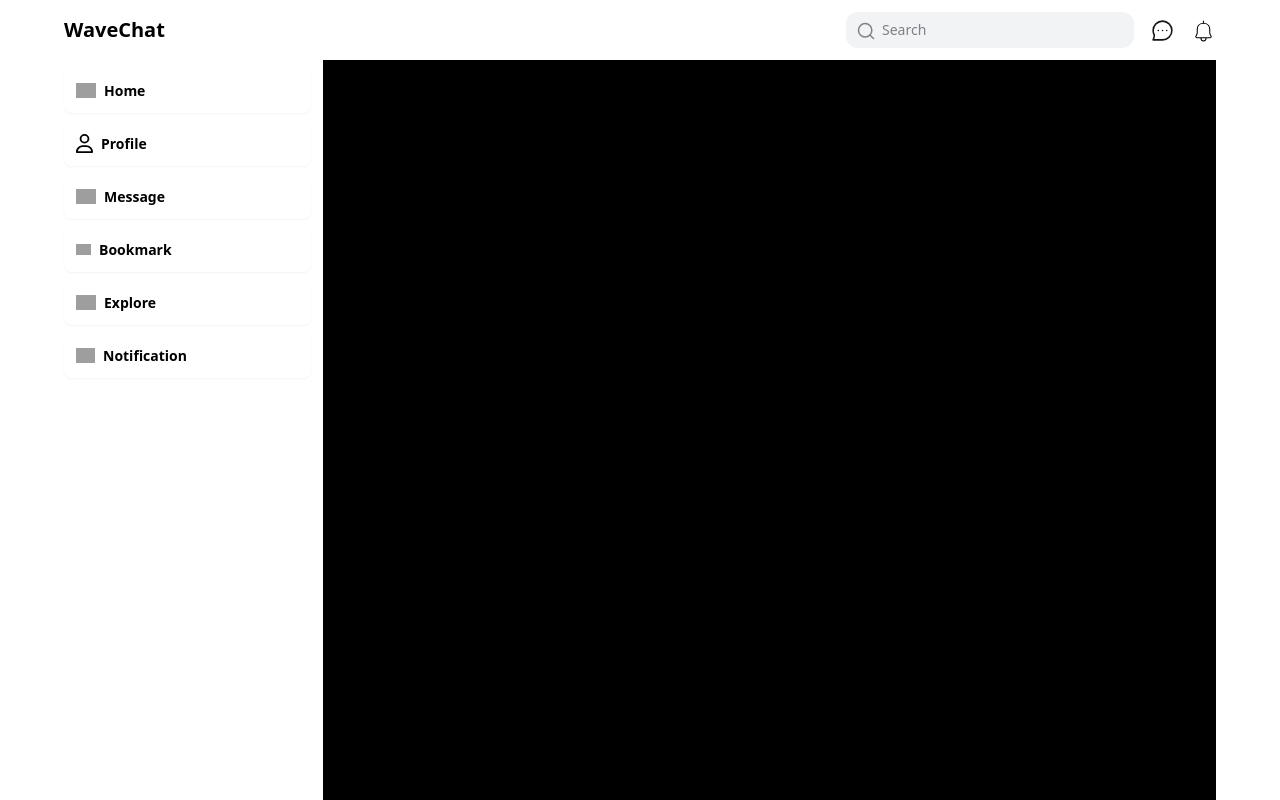
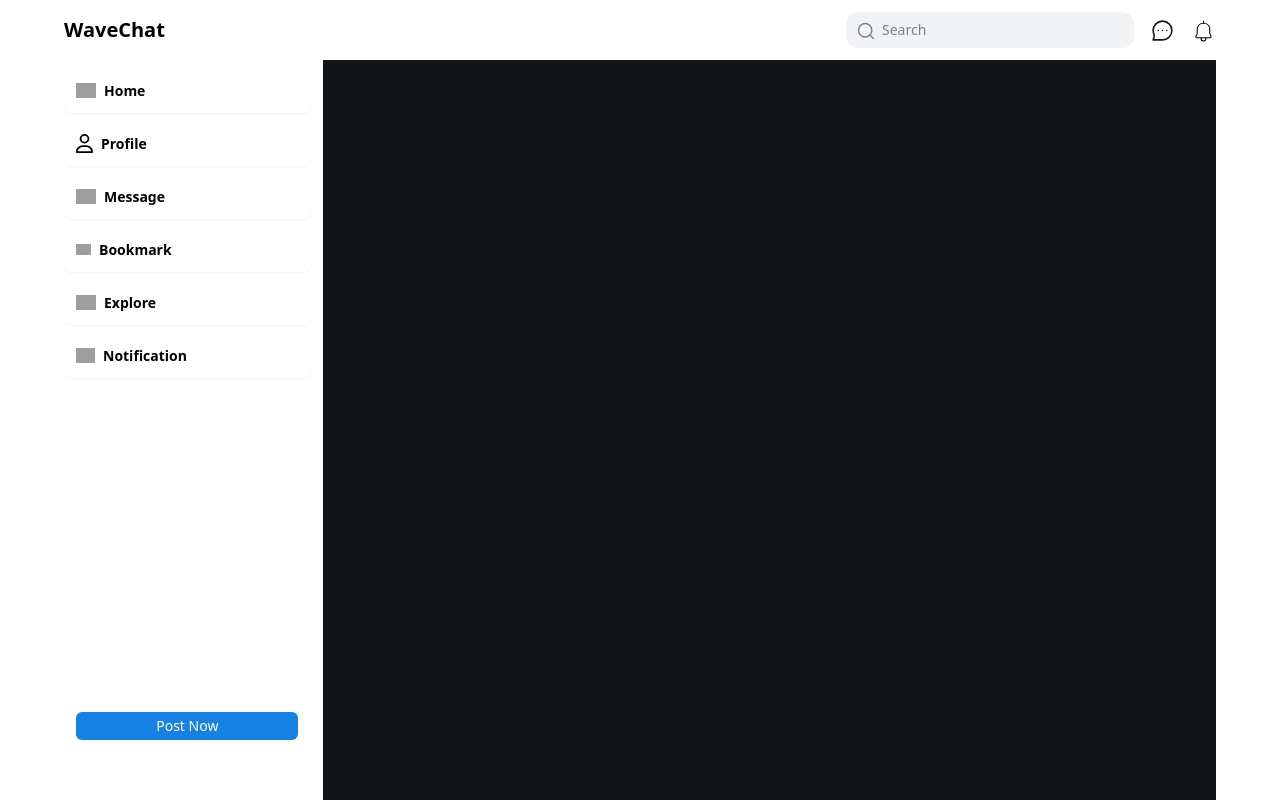
Before and after one commit to ornob90/Social-Media-Website, a Next.js app: page / in a window 1280 px wide. Shown: the top 800 px of the page. Built offline with nearby package versions, Linux system fonts and the light colour scheme; grey boxes are pictures that could not be loaded.

Commit message:
Add dark mode style to nav, drawer and links

```diff
--- a/src/app/@sidebar/page.tsx
+++ b/src/app/@sidebar/page.tsx
@@ -4,8 +4,11 @@ import { sideHomeLinks } from "@/data/navLinks";
 
 const Sidebar = () => {
   return (
-    <Drawer>
+    <Drawer className="flex  flex-col justify-between h-[calc(100vh-60px)] ">
       <Links links={sideHomeLinks} />
+      <button className="w-[90%] mx-auto bg-primary text-white py-1 rounded-md text-sm mb-[60px]">
+        Post Now
+      </button>
     </Drawer>
   );
 };
--- a/src/app/layout.tsx
+++ b/src/app/layout.tsx
@@ -16,9 +16,9 @@ export default function RootLayout({
 }>) {
   return (
     <html lang="en">
-      <body className="">
+      <body className="dark:bg-dark-primary">
         <Navbar />
-        <div className="w-[90%] grid grid-cols-9 gap-3 max-w-[1512px] mx-auto">
+        <div className=" w-[90%] grid grid-cols-9 gap-3 max-w-[1512px] mx-auto">
           <div className="col-span-2 relative">{sidebar}</div>
           <div className="col-span-7">{children}</div>
         </div>
--- a/src/app/page.tsx
+++ b/src/app/page.tsx
@@ -1,3 +1,3 @@
 export default function Home() {
-  return <main className="bg-black h-[2000px] w-full"></main>;
+  return <main className="bg-dark-primary h-[2000px] w-full"></main>;
 }
--- a/src/components/shared/drawer/Drawer.tsx
+++ b/src/components/shared/drawer/Drawer.tsx
@@ -1,8 +1,16 @@
 import React from "react";
 
-const Drawer = ({ children }: { children: React.ReactNode }) => {
+const Drawer = ({
+  children,
+  className,
+}: {
+  className: string;
+  children: React.ReactNode;
+}) => {
   return (
-    <aside className=" min-h-screen mr-3 dark:bg-dark-primary sticky top-0 left-[5%] w-full duration-500">
+    <aside
+      className={` mr-3 dark:bg-dark-primary sticky top-0 left-[5%] w-full duration-500 ${className}`}
+    >
       {children}
     </aside>
   );
--- a/src/components/shared/navbar/Navbar.tsx
+++ b/src/components/shared/navbar/Navbar.tsx
@@ -5,13 +5,13 @@ import Links from "./Links/LinksOld";
 import { navDesktopLinks } from "@/data/navLinks";
 const Navbar = () => {
   return (
-    <nav className=" mx-auto w-full md:bg-white min-h-[50px] py-3  relative">
+    <nav className="dark:bg-dark-primary mx-auto w-full min-h-[50px] py-3  relative">
       <div className="max-w-[1512px] grid grid-cols-1 md:grid-cols-6 w-[90%] mx-auto items-center gap-4 md:gap-0 ">
         {/* Title and Logo */}
         <div className="flex items-center justify-between md:col-span-1 w-max">
           {/* Header  */}
           <div className="flex items-center h-full gap-4 text-sm md:text-base justify-between w-full md:w-max">
-            <p className="font-bold text-xl">WaveChat</p>
+            <p className="font-bold text-xl dark:text-white">WaveChat</p>
             <div className="md:hidden">
               <Links mobile navLinks={navDesktopLinks} />
             </div>
```
